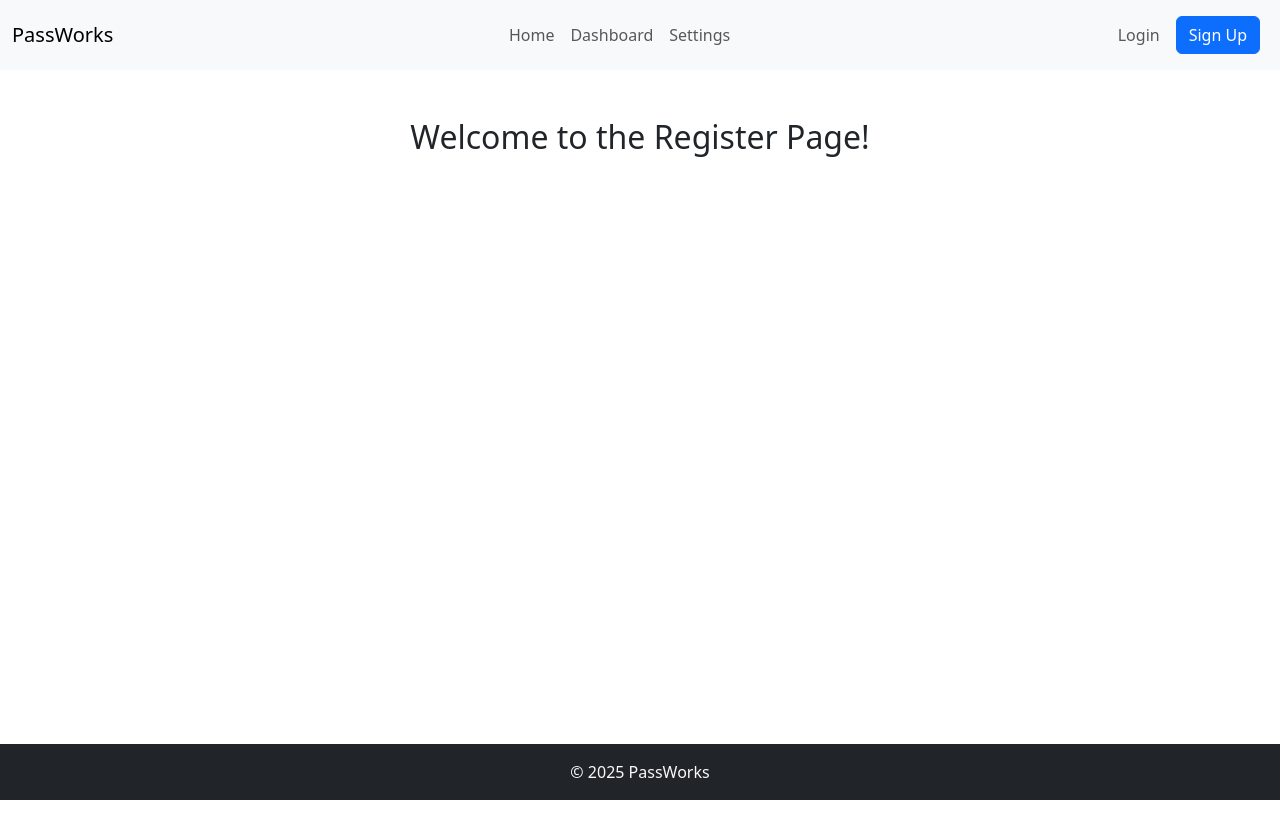
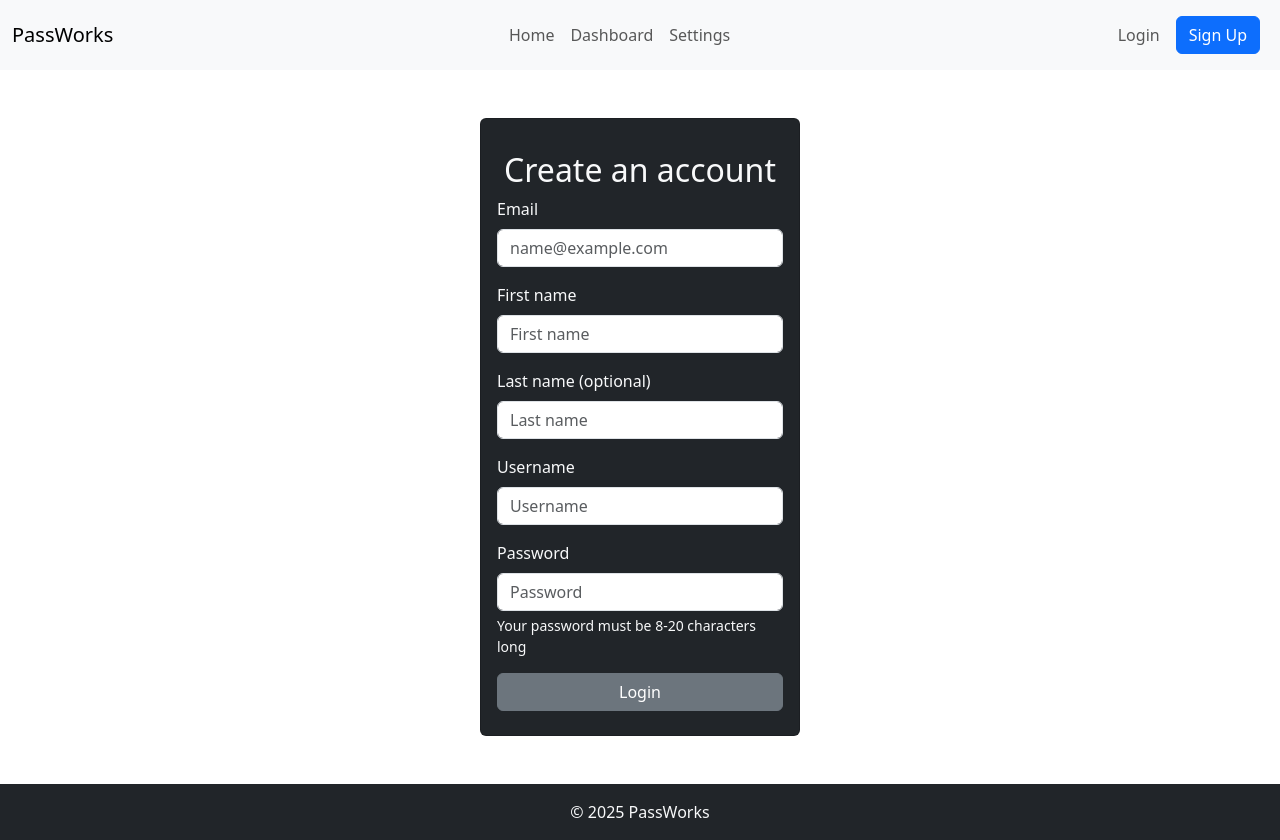
Before and after one commit to andmccutchan/LockSmith, a React (Vite) app: page /register in a window 1280 px wide. Before the commit the page ends 800 px from the top, so only its background shows below. Built offline with nearby package versions, Linux system fonts and the light colour scheme.

Commit message:
Registration page now includes sign up card

```diff
--- /dev/null
+++ b/src/components/SignUpCard.jsx
@@ -0,0 +1,37 @@
+import React from 'react'
+
+function SignUpCard() {
+  return (
+    <div className='card p-3 mx-auto w-25 bg-dark text-light my-5 py-4'>
+        <div>
+            <h2 className='text-center my-2'>Create an account</h2>
+        </div>
+        <div class="mb-3">
+            <label for="userEmail" className="form-label">Email</label>
+            <input type="email" className="form-control" id="userEmail" placeholder="name@example.com" required />
+        </div>
+        <div class="mb-3">
+            <label for="firstName" className="form-label">First name</label>
+            <input type="text" className="form-control" id="firstName" placeholder="First name" required />
+        </div>
+        <div class="mb-3">
+            <label for="lastName" className="form-label">Last name (optional)</label>
+            <input type="text" className="form-control" id="lastName" placeholder="Last name" />
+        </div>
+        <div class="mb-3">
+            <label for="user" className="form-label">Username</label>
+            <input type="text" className="form-control" id="user" placeholder="Username" required />
+        </div>
+        <div>
+            <label for="inputPassword5" className="form-label">Password</label>
+            <input type="password" id="inputPassword5" className="form-control" aria-describedby="passwordHelpBlock" placeholder='Password' required />
+            <div id="passwordHelpBlock" className="form-text text-light">
+                Your password must be 8-20 characters long
+            </div>
+        </div>
+        <button type="submit" className="btn btn-secondary mt-3">Login</button>
+    </div>
+  )
+}
+
+export default SignUpCard
--- a/src/pages/Register.jsx
+++ b/src/pages/Register.jsx
@@ -1,8 +1,13 @@
 // Register.jsx
 import React from "react";
+import SignUpCard from "../components/SignUpCard";
 
 function Home() {
-  return <h2 className="text-center my-5">Welcome to the Register Page!</h2>;
+  return (
+    <div>
+      <SignUpCard />
+    </div>
+  );
 }
 
 export default Home;
```
